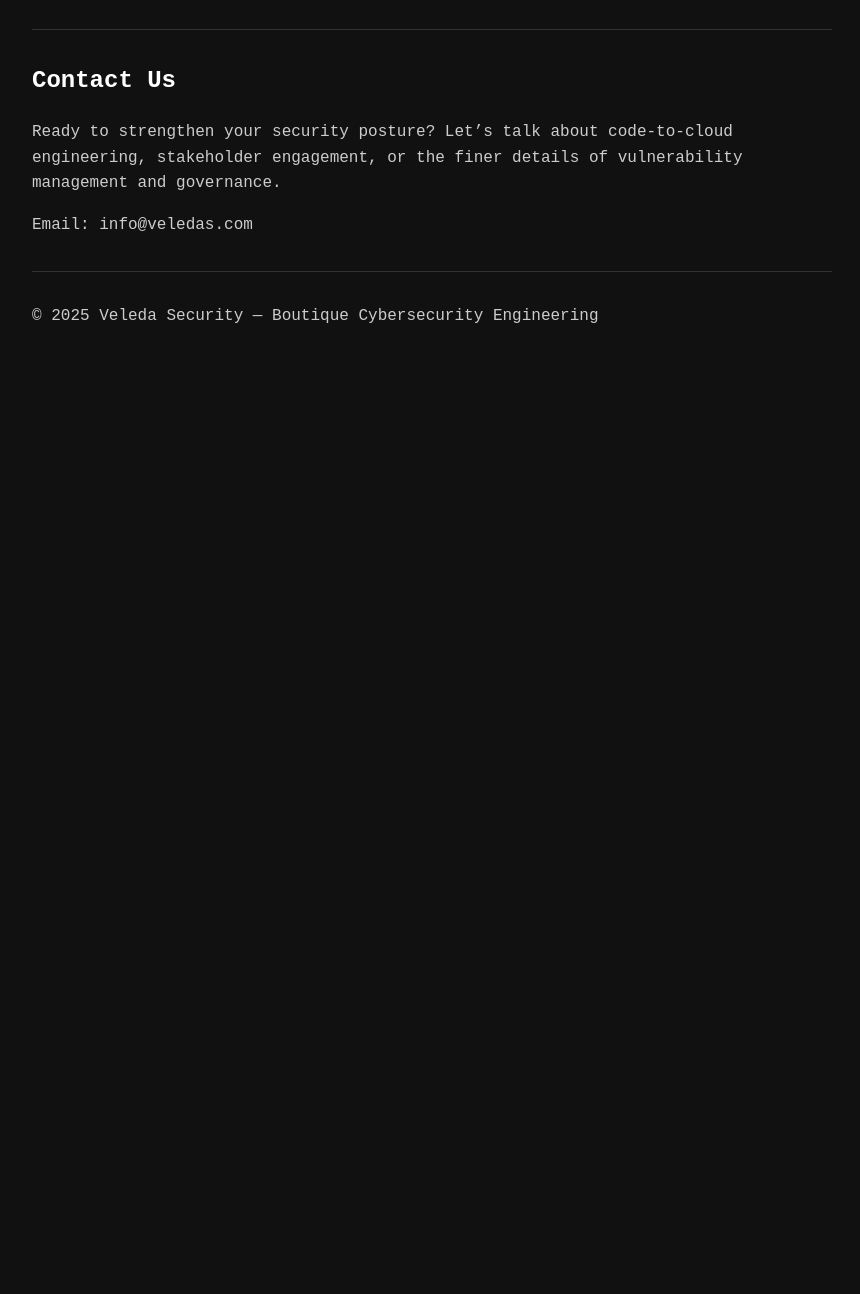
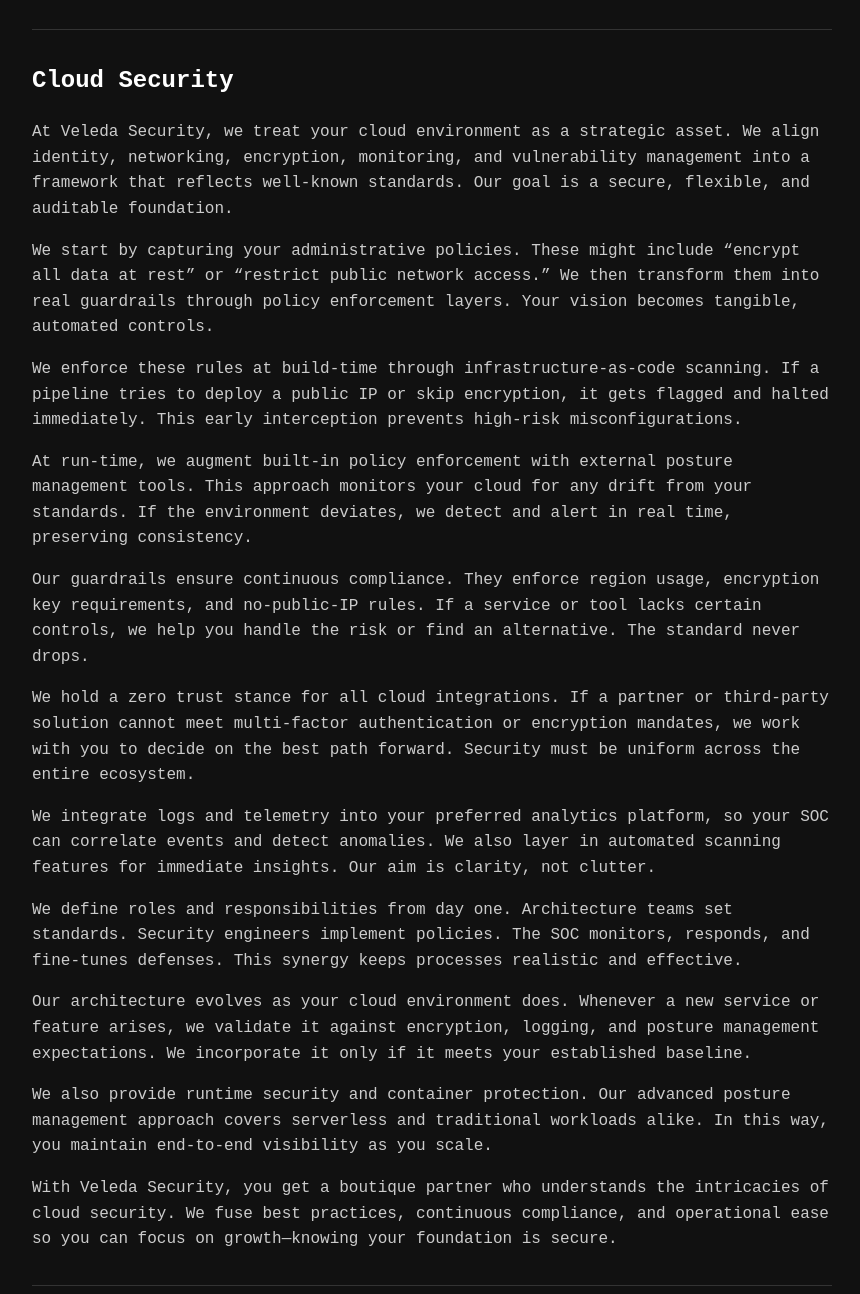
Before and after one commit to cataio/veledas, a plain HTML site: page index.html in a window 1280 px wide. Shown: the part 2006-3300 px from the top of the page, without its empty margins (208-1068 px from the left). Before the commit the page ends 2383 px from the top, so only its background shows below. Drawn offline with Linux system fonts and the light colour scheme.

Commit message:
Update index.html

```diff
--- a/index.html
+++ b/index.html
@@ -151,6 +151,71 @@
 
     <hr />
 
+<section id="cloud-security">
+  <h2>Cloud Security</h2>
+  <p>
+    At Veleda Security, we treat your cloud environment as a strategic asset. We align
+    identity, networking, encryption, monitoring, and vulnerability management into
+    a framework that reflects well-known standards. Our goal is a secure, flexible,
+    and auditable foundation.
+  </p>
+  <p>
+    We start by capturing your administrative policies. These might include “encrypt
+    all data at rest” or “restrict public network access.” We then transform them into
+    real guardrails through policy enforcement layers. Your vision becomes tangible,
+    automated controls.
+  </p>
+  <p>
+    We enforce these rules at build-time through infrastructure-as-code scanning. If
+    a pipeline tries to deploy a public IP or skip encryption, it gets flagged and
+    halted immediately. This early interception prevents high-risk misconfigurations.
+  </p>
+  <p>
+    At run-time, we augment built-in policy enforcement with external posture management
+    tools. This approach monitors your cloud for any drift from your standards. If the
+    environment deviates, we detect and alert in real time, preserving consistency.
+  </p>
+  <p>
+    Our guardrails ensure continuous compliance. They enforce region usage, encryption
+    key requirements, and no-public-IP rules. If a service or tool lacks certain
+    controls, we help you handle the risk or find an alternative. The standard never
+    drops.
+  </p>
+  <p>
+    We hold a zero trust stance for all cloud integrations. If a partner or third-party
+    solution cannot meet multi-factor authentication or encryption mandates, we work
+    with you to decide on the best path forward. Security must be uniform across the
+    entire ecosystem.
+  </p>
+  <p>
+    We integrate logs and telemetry into your preferred analytics platform, so your SOC
+    can correlate events and detect anomalies. We also layer in automated scanning
+    features for immediate insights. Our aim is clarity, not clutter.
+  </p>
+  <p>
+    We define roles and responsibilities from day one. Architecture teams set standards.
+    Security engineers implement policies. The SOC monitors, responds, and fine-tunes
+    defenses. This synergy keeps processes realistic and effective.
+  </p>
+  <p>
+    Our architecture evolves as your cloud environment does. Whenever a new service or
+    feature arises, we validate it against encryption, logging, and posture management
+    expectations. We incorporate it only if it meets your established baseline.
+  </p>
+  <p>
+    We also provide runtime security and container protection. Our advanced posture
+    management approach covers serverless and traditional workloads alike. In this
+    way, you maintain end-to-end visibility as you scale.
+  </p>
+  <p>
+    With Veleda Security, you get a boutique partner who understands the intricacies
+    of cloud security. We fuse best practices, continuous compliance, and operational
+    ease so you can focus on growth—knowing your foundation is secure.
+  </p>
+</section>
+
+    <hr />
+
     <section id="contact">
       <h2>Contact Us</h2>
       <p>Ready to strengthen your security posture? Let’s talk about code-to-cloud
```
